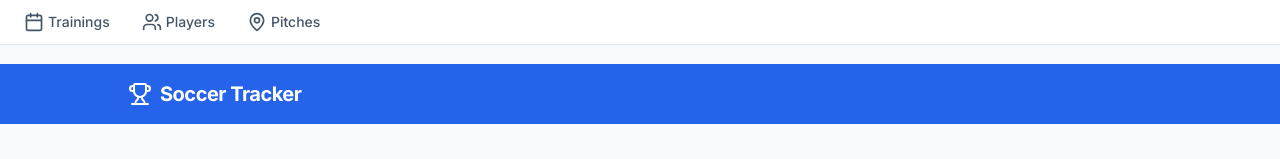
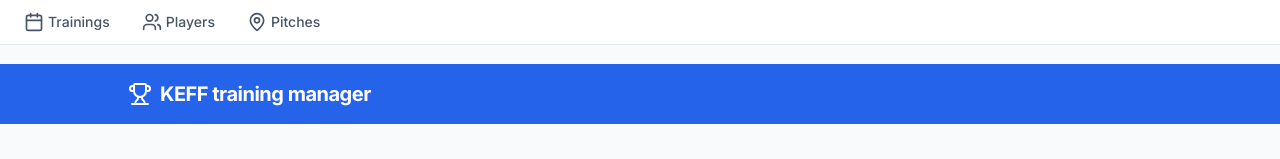
Before and after one commit to maubarsom/keff-manager-ai-studio, a React (Vite) app: page /#/trainings in a window 1280 px wide. Shown: the top 159 px of the page. Built offline with nearby package versions, Linux system fonts and the light colour scheme.

Commit message:
feat: Update app title to "KEFF training manager"
Changes the application title displayed in the header from "Soccer Tracker" to "KEFF training manager" to better reflect the application's scope and branding.

```diff
--- a/App.tsx
+++ b/App.tsx
@@ -31,7 +31,7 @@ const Header = () => (
     <div className="max-w-5xl mx-auto flex items-center justify-between">
       <div className="flex items-center gap-2">
         <Trophy size={24} />
-        <h1 className="text-xl font-bold tracking-tight">Soccer Tracker</h1>
+        <h1 className="text-xl font-bold tracking-tight">KEFF training manager</h1>
       </div>
     </div>
   </header>
```
